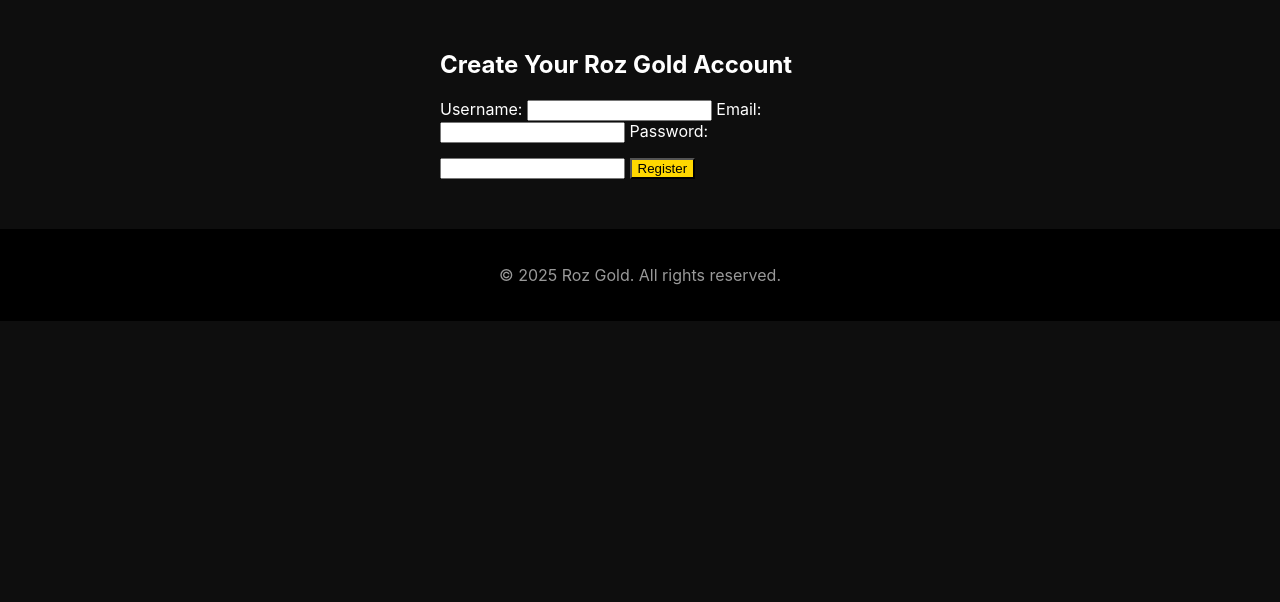
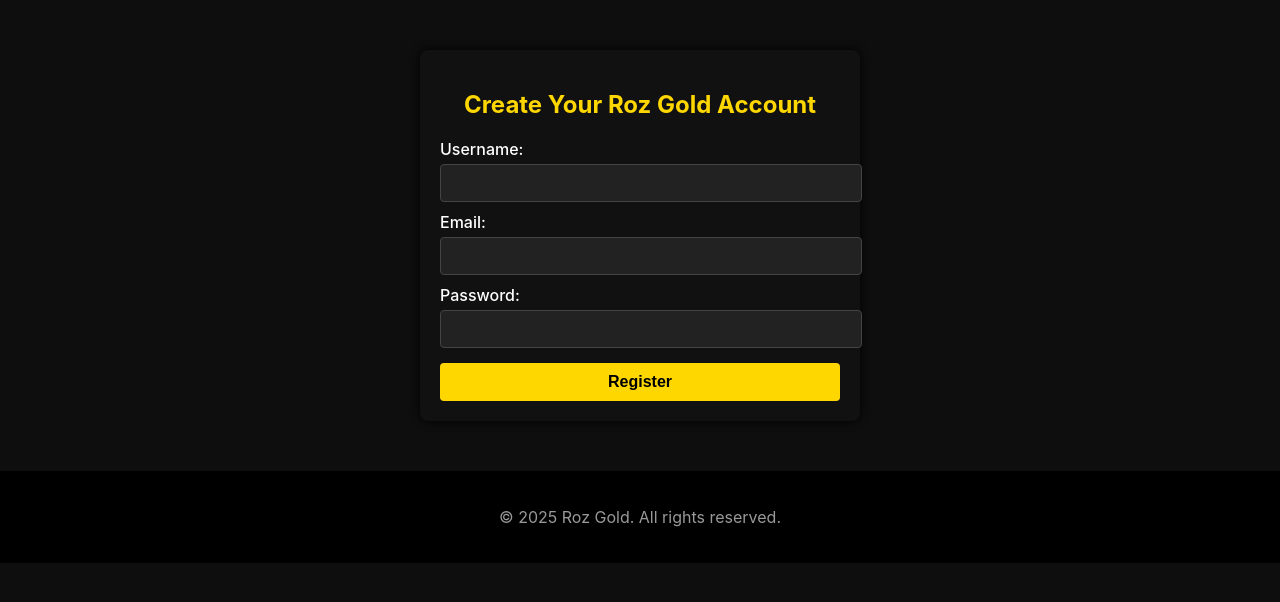
Before and after one commit to tradejuncki65/rozgold-clean, a Flask app: page /register in a window 1280 px wide. Shown: the part 54-656 px from the top of the page. Run offline with Flask 3, Linux system fonts and the light colour scheme.

Commit message:
Update style.css

```diff
--- a/static/css/style.css
+++ b/static/css/style.css
@@ -73,3 +73,57 @@
   font-size: 14px;
   color: #999;
 }
+/* ---------- Form Styling ---------- */
+.container {
+  max-width: 400px;
+  margin: 60px auto;
+  padding: 20px;
+  background-color: #111;
+  border-radius: 8px;
+  box-shadow: 0 0 10px #000;
+}
+
+h2 {
+  color: #FFD700;
+  text-align: center;
+  margin-bottom: 20px;
+}
+
+label {
+  display: block;
+  margin: 10px 0 5px;
+  color: #fff;
+  font-weight: 500;
+}
+
+.input {
+  width: 100%;
+  padding: 10px;
+  border: 1px solid #444;
+  border-radius: 4px;
+  background-color: #222;
+  color: #fff;
+  font-size: 14px;
+}
+
+.input:focus {
+  outline: none;
+  border-color: #FFD700;
+  box-shadow: 0 0 5px #FFD700;
+}
+
+button.btn {
+  width: 100%;
+  padding: 10px;
+  font-weight: bold;
+  font-size: 16px;
+  background-color: #FFD700;
+  color: #000;
+  border: none;
+  border-radius: 4px;
+  cursor: pointer;
+}
+
+button.btn:hover {
+  background-color: #e6c200;
+}
```
